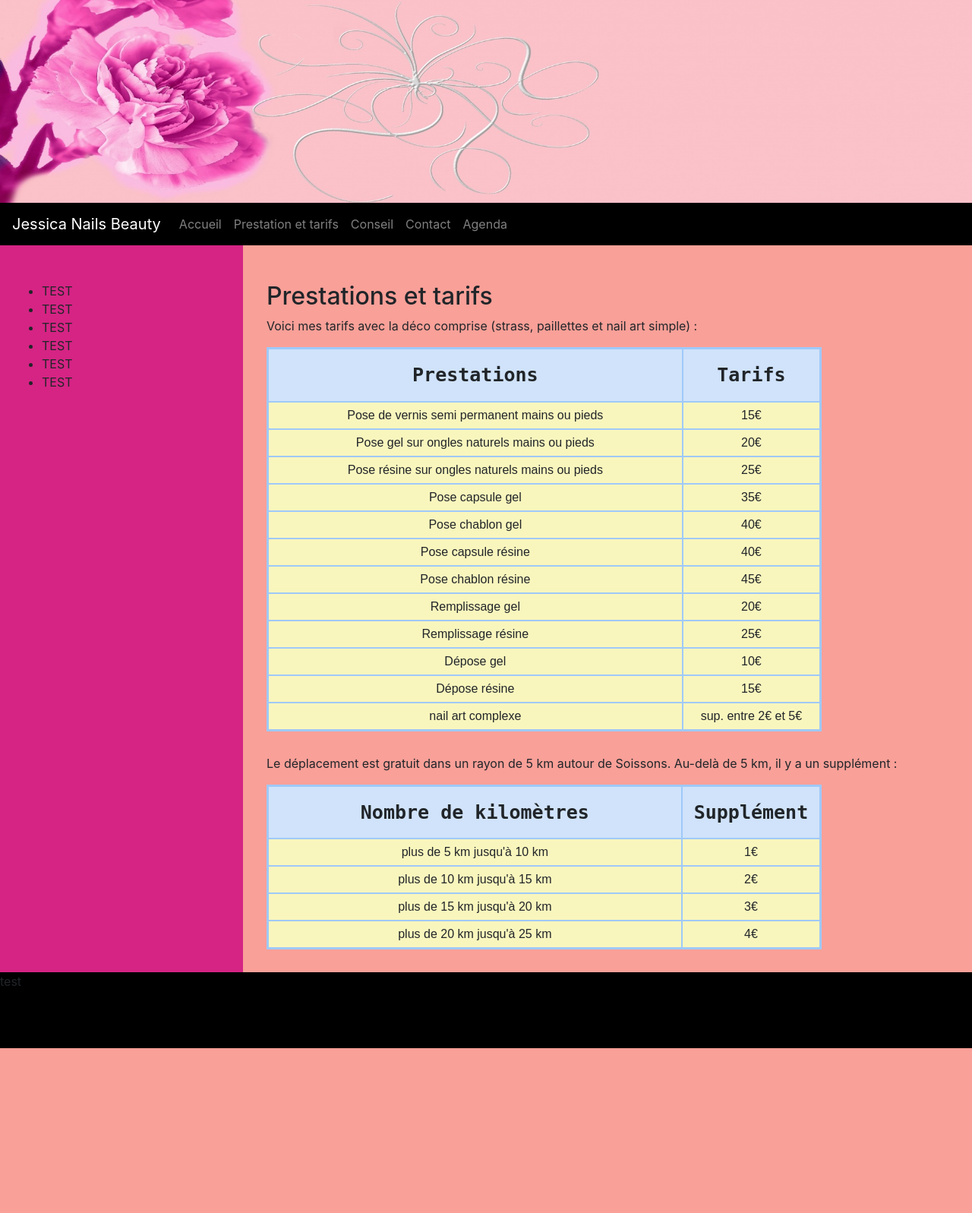
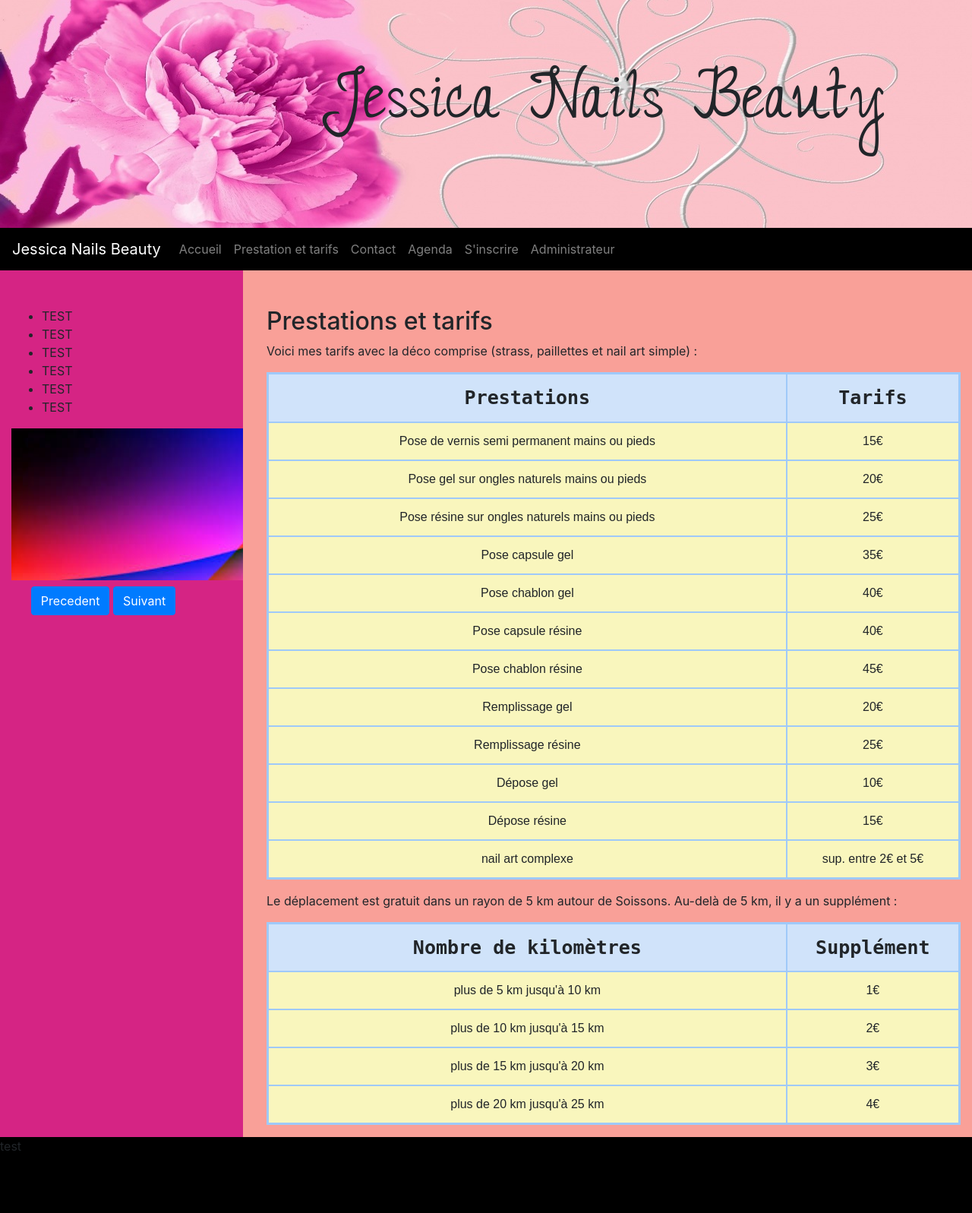
Before and after one commit to cyrheal/projetProTest, a PHP site: page /view/prestation.php in a window 1280 px wide. Shown: the whole page at 76% size. Before the commit the page ends 1380 px from the top, so only its background shows below. Run offline with PHP 8.4, Linux system fonts and the light colour scheme.

Commit message:
misAJour5Février

```diff
--- a/assets/css/style.css
+++ b/assets/css/style.css
@@ -1,21 +1,50 @@
-.container-fluid{
-    margin: 0 !important;
-    padding: 0 !important;
+/******** STOCK POUBELLE **********/
+/*    #F185B3 => BG NAVBAR
+/*
+***********************************/
+body{
+    background-color: #c98dc9;
 }
+
+body .container-fluid{
+    margin: 0;
+    padding: 0;
+}
+/****** HEADER ******/
+/*nom de l'entrepris*/
+@font-face {
+    font-family: "JandaRomantic";
+    src: url('../fonts/janda_romantic/JandaRomantic.ttf');
+}
+
+header{
+    background: #fbc2c9 url('../img/header/headPink2.jpg') left center no-repeat;
+    height: 300px;
+}
+
+header h1 {
+    position:absolute;
+    z-index:2;
+    margin-left: 33%;
+    margin-top: 7%;
+    font-size: 80px;
+    font-family: 'JandaRomantic', serif;
+}
+
+/****** NAVBAR ******/
 .bgNavbar{
-    /*    #F185B3*/
     background-color: black;
 }
+
+
+
 .colonneGauche{
     background-color: #D52484;
 }
 .colonneDroite{
     background-color: #f9a098;
 }
-footer{
-    height:100px;
-    background-color: black;
-}
+
 /*tableau prestations*/
 .performanceTable {
     border: 3px solid #9fc9f9;
@@ -46,21 +75,17 @@
 /*carousel*/
 #carrousel{
     position:relative;
-    height:200px;
-    width:700px;
-    margin:auto;
+    margin: auto;
 }
 
 #carrousel ul li{
     list-style-type: none;
-/*    position:absolute;
-    top:0;
-    left:0;*/
+    /*    position:absolute;
+        top:0;
+        left:0;*/
 }
 /*formulaire*/
-body{
-    background-color: #c98dc9;
-}
+
 .result{
     background-color: #bfbfbf;
     border: 2px solid black;
--- /dev/null
+++ b/assets/fonts/janda_romantic/KGFonts-TOU.txt
@@ -0,0 +1 @@
+For licensing information, please see http://kimberlygeswein.com :)
--- a/assets/js/carousel.js
+++ b/assets/js/carousel.js
@@ -6,7 +6,10 @@
             $currentImg = $img.eq(i); // enfin, on cible l'image courante, qui possède l'index i (0 pour l'instant)
     $img.css('display', 'none'); // on cache les images
     $currentImg.css('display', 'block'); // on affiche seulement l'image courante
-    $carrousel.append('<div class="controls"> <span class="prev">Precedent</span> <span class="next">Suivant</span> </div>');
+
+
+
+
     $('.next').click(function () { // image suivante
         i++; // on incrémente le compteur
         if (i <= indexImg) {
@@ -17,6 +20,8 @@
             i = indexImg;
         }
     });
+
+
     $('.prev').click(function () { // image précédente
         i--; // on décrémente le compteur, puis on réalise la même chose que pour la fonction "suivante"
         if (i >= 0) {
@@ -27,6 +32,10 @@
             i = 0;
         }
     });
+
+
+
+
     function slideImg() {
         setTimeout(function () { // on utilise une fonction anonyme
             if (i < indexImg) { // si le compteur est inférieur au dernier index
--- a/index.php
+++ /dev/null
@@ -1,4 +0,0 @@
-<?php
-include 'template/header.php';
-include 'home.php';
-include 'template/footer.php';
--- a/template/footer.php
+++ b/template/footer.php
@@ -1,13 +1,11 @@
-        </div>
-
-      <script defer src="assets/js/jquery-3.3.1.js"></script><!--en premier-->
-      <script defer src="assets/bootstrap/js/bootstrap.js"></script><!--  defer rapidité execution = fonction asynchrone-->
-      <script defer src="assets/js/carousel.js"></script><!--  defer rapidité execution = fonction asynchrone-->
-
-
-
-      <footer>
-          <p>test</p>
-      </footer>
-    </body>
+</div><!-- /row -->
+</div><!-- /col-md-12 -->
+</div> <!-- / container-fluid -->
+<script defer src="../assets/js/jquery-3.3.1.js"></script><!--en premier-->
+<script defer src="../assets/bootstrap/js/bootstrap.js"></script><!--  defer rapidité execution = fonction asynchrone-->
+<script defer src="../assets/js/carousel.js"></script><!--  defer rapidité execution = fonction asynchrone-->
+<footer>
+    <p>test</p>
+</footer>
+</body>
 </html>
--- a/template/header.php
+++ b/template/header.php
@@ -1,14 +1,15 @@
+<!-- OK -->
 <!DOCTYPE html>
 <html lang="fr">
     <head>
-        <meta charset="UTF-8">
-        <title>ProjetPro</title>
-        <link href="assets/css/style.css" rel="stylesheet" type="text/css">
-        <link href="assets/bootstrap/css/bootstrap.css" rel="stylesheet">
+        <meta charset="utf-8" />
+        <link href="../assets/css/style.css" rel="stylesheet" type="text/css">
+        <link href="../assets/bootstrap/css/bootstrap.css" rel="stylesheet">
+        <title>Jessica Nails Beauty</title>
     </head>
     <body>
         <header>
-            <img class="img-fluid" src="assets/img/header/headPink2.jpg" /><!-- img fluid = taille de l'image-->
+            <h1>Jessica Nails Beauty</h1>
         </header>
         <nav class="navbar navbar-expand-lg navbar-dark bgNavbar"><!--navbar-light = onglet noir,bgNavbar = couleur rose navbar-->
             <a class="navbar-brand" href="index.php">Jessica Nails Beauty</a>
@@ -20,10 +21,13 @@
                 <div class="navbar-nav"><!--  navbar-nav = aligne à l'horizontal les onglets-->
                     <a class="nav-item nav-link" href="index.php">Accueil</a><!--home.php est inclus dans l'index-->
                     <a class="nav-item nav-link" href="prestation.php">Prestation et tarifs</a><!--nav-item nav link pour changer la couleur de bleu à l actuel-->
-                    <a class="nav-item nav-link" href="conseil.php">Conseil</a><!--à changer si dossier renomer-->
                     <a class="nav-item nav-link" href="contact.php">Contact</a>
-                    <a class="nav-item nav-link" href="agenda.php">Agenda</a>
+                    <a class="nav-item nav-link" href="organizer.php">Agenda</a>
+                    <a class="nav-item nav-link" href="register.php">S'inscrire</a><!--à changer si dossier renomer-->
+                    <a class="nav-item nav-link" href="admin.php">Administrateur</a>
                 </div>
             </div>
         </nav>
         <div class="container-fluid">
+            <div class="col-md-12"><!--home est include dans index entre le header et le footer-->
+    <div class="row">
--- /dev/null
+++ b/view/index.php
@@ -0,0 +1,4 @@
+<?php
+include '../template/header.php';
+include 'home.php';
+include '../template/footer.php';
--- a/prestation.php
+++ b/view/prestation.php
@@ -1,23 +1,15 @@
 <?php
-include 'template/header.php';
+include '../template/header.php';
+include 'sidebar.php';
 ?>
-<div class="col-md-12">
-    <div class="row">
-        <div class="col-md-3 colonneGauche"><!--couleur colonne gauche-->
-            <ul class="mt-5">
-                <li>TEST</li>
-                <li>TEST</li>
-                <li>TEST</li>
-                <li>TEST</li>
-                <li>TEST</li>
-                <li>TEST</li>
-            </ul>
-        </div>
         <div class="col-md-9 colonneDroite"><!--couleur colonne droite-->
+
+<!--            remettre des col avec un offset md-1 col-md-8  pour retirer ml-3 mt5et changer lecc de performancetable -->
+
             <div class="ml-3 mt-5"><!--marge left 3 marge top 5-->
                 <h2>Prestations et tarifs</h2>
                 <p>Voici mes tarifs avec la déco comprise (strass, paillettes et nail art simple) :</p>
-                <table class="performanceTable">
+                <table class="table performanceTable">
                     <tr>
                         <th class="performanceTh">Prestations</th>
                         <th class="performanceTh">Tarifs</th>
@@ -72,7 +64,7 @@
                     </tr>
                 </table>
                 <p>Le déplacement est gratuit dans un rayon de 5 km autour de Soissons. Au-delà de 5 km, il y a un supplément : </p>
-                <table class="performanceTable">
+                <table class="table performanceTable">
                     <tr>
                         <th class="performanceTh">Nombre de kilomètres</th>
                         <th class="performanceTh">Supplément</th>
@@ -96,8 +88,6 @@
                 </table>
             </div>
         </div>
-    </div>
-</div>
 <?php
-include 'template/footer.php';
+include '../template/footer.php';
 ?>
--- /dev/null
+++ b/view/sidebar.php
@@ -0,0 +1,21 @@
+<div class="col-md-3 colonneGauche"><!--couleur colonne gauche-->
+    <ul class="mt-5">
+        <li>TEST</li>
+        <li>TEST</li>
+        <li>TEST</li>
+        <li>TEST</li>
+        <li>TEST</li>
+        <li>TEST</li>
+    </ul>
+
+    <!--carrousel-->
+    <div id="carrousel" class="ml-0 mr-5">
+            <img width="370" height="200" src="../assets/img/header/head2.jpeg" />
+            <img width="370" height="200" src="../assets/img/header/head.jpeg" />
+            <img width="370" height="200" src="../assets/img/header/head1.jpeg" />
+        <div class="controls text-center mt-2">
+            <button class="prev btn btn-primary">Precedent</button>
+            <button class="next btn btn-primary">Suivant</button>
+        </div>
+    </div>
+</div>
```
Also changed, not shown: other parts of assets/css/style.css (+39 -8 lines), home.php (deleted, +0 -20 lines), nbproject/project.xml (added, +9 -0 lines), view/admin.php (renamed from conseil.php, +5 -5 lines), view/contact.php (renamed from contact.php, +4 -16 lines), view/home.php (added, +11 -0 lines), view/organizer.php (renamed from agenda.php, +16 -17 lines), view/register.php (added, +27 -0 lines), assets/fonts/janda_romantic/JandaRomantic.ttf (added), 2 other files.
